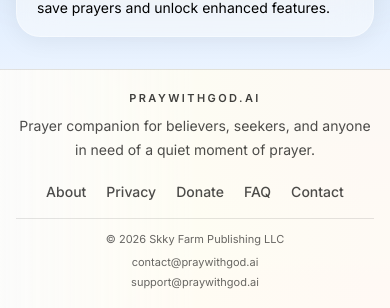
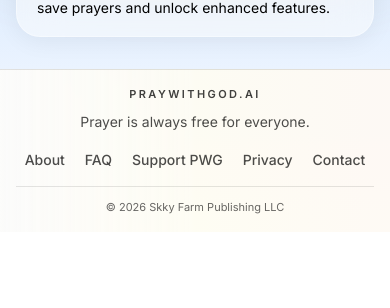
Before and after one commit to Skkyfarm/pray-with-god, a Next.js app: page / in a window 390 px wide. Shown: the part 879-1187 px from the top of the page. After the commit the page ends 1111 px from the top, so only its background shows below. Built offline with nearby package versions, Linux system fonts and the light colour scheme; no server answers.

Commit message:
Simplify mobile footer

```diff
--- a/components/FooterLinkArray.tsx
+++ b/components/FooterLinkArray.tsx
@@ -1,13 +1,13 @@
-// /components/footerLinkArray.tsx
+// /components/FooterLinkArray.tsx
 "use client";
 
 import Link from "next/link";
 
 const footerLinks = [
   { label: "About", href: "/about" },
+  { label: "FAQ", href: "/faq" },
+  { label: "Support PWG", href: "/support" },
   { label: "Privacy", href: "/privacy" },
-  { label: "Donate", href: "/donate" },
-  { label: "FAQ", href: "/faq" },
   { label: "Contact", href: "/contact" },
 ];
 
@@ -16,19 +16,22 @@ export default function FooterLinkArray() {
     <footer className="relative w-full overflow-hidden border-t border-black/10 bg-gradient-to-r from-stone-50 via-amber-50/80 to-orange-50/80">
       <div className="pointer-events-none absolute inset-0 bg-white/30" />
 
-      <div className="relative z-10 mx-auto w-full max-w-7xl px-4 py-5 sm:px-6 md:px-8 md:py-6">
-        <div className="flex flex-col gap-5 md:flex-row md:items-end md:justify-between">
-          <div className="max-w-xl text-center md:text-left">
+      <div className="relative z-10 mx-auto w-full max-w-7xl px-4 py-4 sm:px-6 md:px-8">
+        <div className="flex flex-col gap-4 md:flex-row md:items-center md:justify-between">
+          <div className="text-center md:text-left">
             <div className="text-[11px] font-semibold uppercase tracking-[0.22em] text-black/75">
               PrayWithGod.ai
             </div>
 
             <p className="mt-2 text-sm leading-6 text-black/70">
-              Prayer companion for believers, seekers, and anyone in need of a quiet moment of prayer.
+              Prayer is always free for everyone.
             </p>
           </div>
 
-          <div className="flex flex-wrap items-center justify-center gap-x-5 gap-y-2 md:justify-end">
+          <nav
+            aria-label="Footer navigation"
+            className="flex flex-wrap items-center justify-center gap-x-5 gap-y-2 md:justify-end"
+          >
             {footerLinks.map((item) => (
               <Link
                 key={item.label}
@@ -38,22 +41,11 @@ export default function FooterLinkArray() {
                 {item.label}
               </Link>
             ))}
-          </div>
+          </nav>
         </div>
 
-        <div className="mt-4 flex flex-col items-center gap-1.5 border-t border-black/10 pt-3 text-center md:mt-5 md:flex-row md:items-center md:justify-between md:text-left">
-          <div className="text-[11px] text-black/60">
-            © {new Date().getFullYear()} Skky Farm Publishing LLC
-          </div>
-
-          <div className="flex flex-col items-center gap-1 text-[11px] text-black/60 md:items-end">
-            <a href="mailto:contact@praywithgod.ai" className="transition hover:text-black">
-              contact@praywithgod.ai
-            </a>
-            <a href="mailto:support@praywithgod.ai" className="transition hover:text-black">
-              support@praywithgod.ai
-            </a>
-          </div>
+        <div className="mt-4 border-t border-black/10 pt-3 text-center text-[11px] text-black/60 md:text-left">
+          © {new Date().getFullYear()} Skky Farm Publishing LLC
         </div>
       </div>
     </footer>
```
